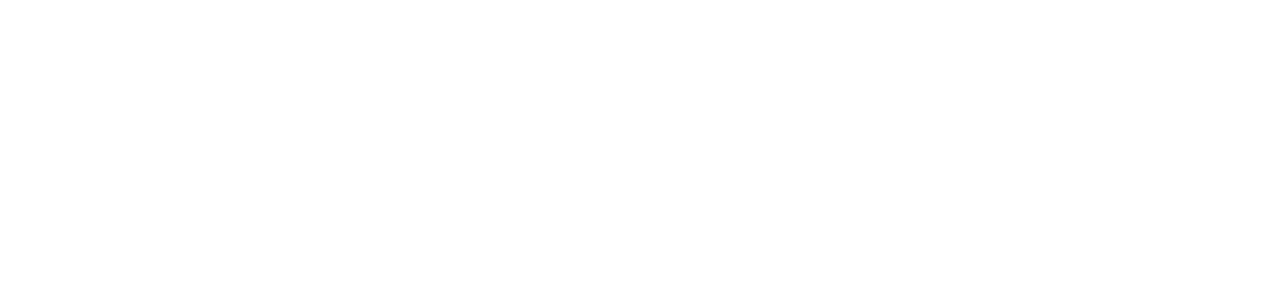
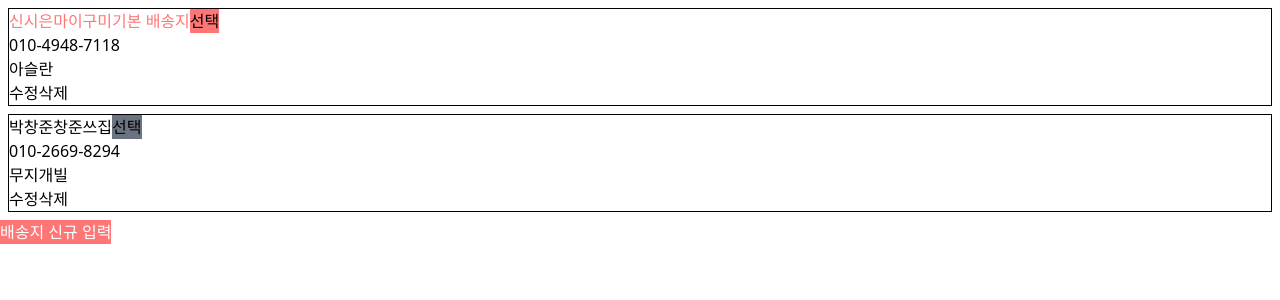
Before and after one commit to sun-mart-egg/funding-gift, a React (Vite) app in the folder FE/: page / in a window 1280 px wide. Before the commit this address had no page. Shown: the top 300 px of the page. Built offline with nearby package versions, Linux system fonts and the light colour scheme.

Commit message:
[FE][Feat] #S10P22D201-137 #in-progress 배송지 목록 조회 페이지 완료

```diff
--- a/FE/src/App.jsx
+++ b/FE/src/App.jsx
@@ -6,6 +6,7 @@ import Product from "./components/Products/Product";
 import ProductDetail from "./components/Products/ProductDetail";
 import BrandStore from "./components/Products/BrandStore";
 import Wishlist from "./components/Products/Wishlist";
+import AddressListPage from "./components/Funding/pages/AddressListPage.jsx";
 import Signup from "./components/Login/Signup.jsx";
 
 function App() {
@@ -13,6 +14,9 @@ function App() {
         <>
             <BrowserRouter>
                 <Routes>
+                    <Route path="/" element={<AddressListPage />} />
+                    <Route path="/my-funding" element={<MyFunding />} />
+                    <Route path="/product" element={<Product />} />
                     <Route path="/product" element={<Product />} />
                     <Route path="/product/:productId" element={<ProductDetail />} />
                     <Route path="/brand/:brandId" element={<BrandStore />} />
--- /dev/null
+++ b/FE/src/components/Funding/component/AddressCard.jsx
@@ -0,0 +1,29 @@
+import React from "react";
+
+function AddressCard({ name, nickname, isDefault, phone, address, isSelected, onSelect }) {
+    return (
+        <div className="flex-col justify-center items-center border border-black m-2 cursor-pointer">
+            <div id="adressCardHead" className="flex">
+                <div id="left " className={isSelected ? `text-cusColor3 flex` : `flex text-black`}>
+                    <p>{name} </p>
+                    <p>{nickname} </p>
+                    <p>{isDefault ? "기본 배송지" : ""} </p>
+                </div>
+                <div id="right">
+                    <button className={isSelected ? `bg-cusColor3 flex` : `flex bg-gray-500`} onClick={onSelect}>
+                        선택
+                    </button>
+                </div>
+            </div>
+
+            <p>{phone}</p>
+            <p>{address}</p>
+            <div id="buttonSection">
+                <button>수정</button>
+                <button>삭제</button>
+            </div>
+        </div>
+    );
+}
+
+export default AddressCard;
--- /dev/null
+++ b/FE/src/components/Funding/component/AddressList.jsx
@@ -0,0 +1,35 @@
+import React, { useState } from "react";
+import AddressCard from "./AddressCard";
+
+function AddressList({ listData }) {
+    // listData 상태 관리
+    const [data, setData] = useState(listData);
+
+    // isSelected 상태를 업데이트하는 함수
+    const handleSelect = (selectedIndex) => {
+        const newData = data.map((item, index) => ({
+            ...item,
+            isSelected: index === selectedIndex,
+        }));
+        setData(newData);
+    };
+
+    return (
+        <div id="addressList" className="w-full flex-col justify-center">
+            {data.map((item, index) => (
+                <AddressCard
+                    key={index}
+                    name={item.name}
+                    nickname={item.nickname}
+                    isDefault={item.isDefault}
+                    phone={item.phone}
+                    address={item.address}
+                    isSelected={item.isSelected}
+                    onSelect={() => handleSelect(index)} // onSelect prop 추가
+                />
+            ))}
+        </div>
+    );
+}
+
+export default AddressList;
--- /dev/null
+++ b/FE/src/components/Funding/pages/AddressListPage.jsx
@@ -0,0 +1,30 @@
+import AddressList from "../component/AddressList";
+
+function AddressListPage() {
+    const data = [
+        {
+            name: "신시은",
+            phone: "010-4948-7118",
+            address: "아슬란",
+            isDefault: true,
+            nickname: "마이구미",
+            isSelected: true,
+        },
+        {
+            name: "박창준",
+            phone: "010-2669-8294",
+            address: "무지개빌",
+            isDefault: false,
+            nickname: "창준쓰집",
+            isSelected: false,
+        },
+    ];
+    return (
+        <div>
+            <AddressList listData={data} />
+            <button className="bg-cusColor3 text-white">배송지 신규 입력</button>
+        </div>
+    );
+}
+
+export default AddressListPage;
```
